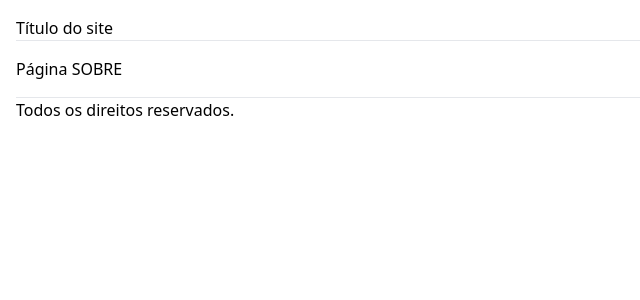
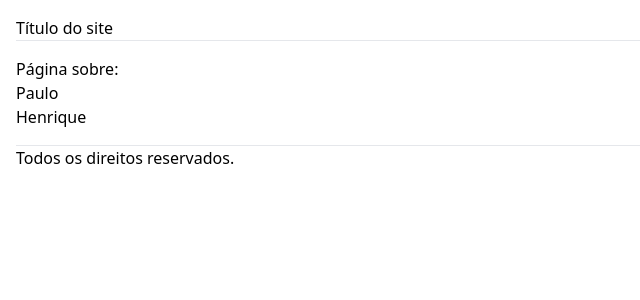
Before and after one commit to cavalcante001/reactjs, a React (Vite) app in the folder react-app/: page /sobre in a window 1280 px wide. Shown: the top 300 px of the page, without its empty margins (0-640 px from the left). Built offline with nearby package versions, Linux system fonts and the light colour scheme.

Commit message:
Criando grupo de rotas

```diff
--- a/react-app/src/App.tsx
+++ b/react-app/src/App.tsx
@@ -1,6 +1,8 @@
 import {Routes, Route} from 'react-router-dom';
 import { Home } from './pages/Home';
 import { About } from './pages/About';
+import { AboutPaulo } from './pages/AboutPaulo';
+import { AboutHenrique } from './pages/AboutHenrique';
 const App = () => {
 
   return (
@@ -13,6 +15,8 @@ const App = () => {
       <Routes>
         <Route path="/" element={<Home />}/>
         <Route path="/sobre" element={<About />}/>
+        <Route path="/sobre/paulo" element={<AboutPaulo />}/>
+        <Route path="/sobre/henrique" element={<AboutHenrique />}/>
       </Routes>
     </div>
     <hr />
--- a/react-app/src/pages/About.tsx
+++ b/react-app/src/pages/About.tsx
@@ -1,7 +1,11 @@
 export const About = () => {
     return (
         <div>
-            Página SOBRE
+            Página sobre:
+            <ul>
+                <li>Paulo</li>
+                <li>Henrique</li>
+            </ul>
         </div>
     );
 }
--- /dev/null
+++ b/react-app/src/pages/AboutHenrique.tsx
@@ -0,0 +1,7 @@
+export const AboutHenrique = () => {
+    return (
+        <div>
+           Página sobre Henrique
+        </div>
+    );
+}
--- /dev/null
+++ b/react-app/src/pages/AboutPaulo.tsx
@@ -0,0 +1,7 @@
+export const AboutPaulo = () => {
+    return (
+        <div>
+           Página sobre Paulo
+        </div>
+    );
+}
```
